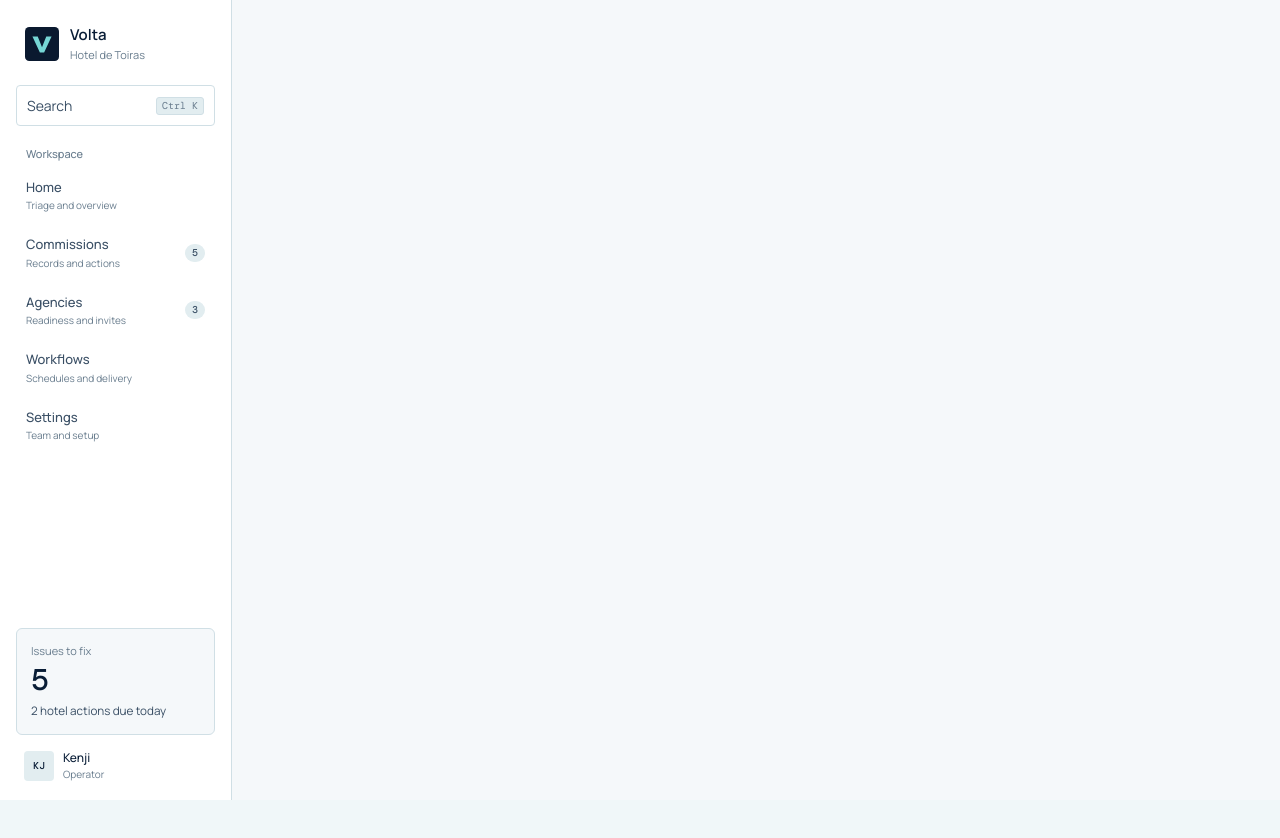
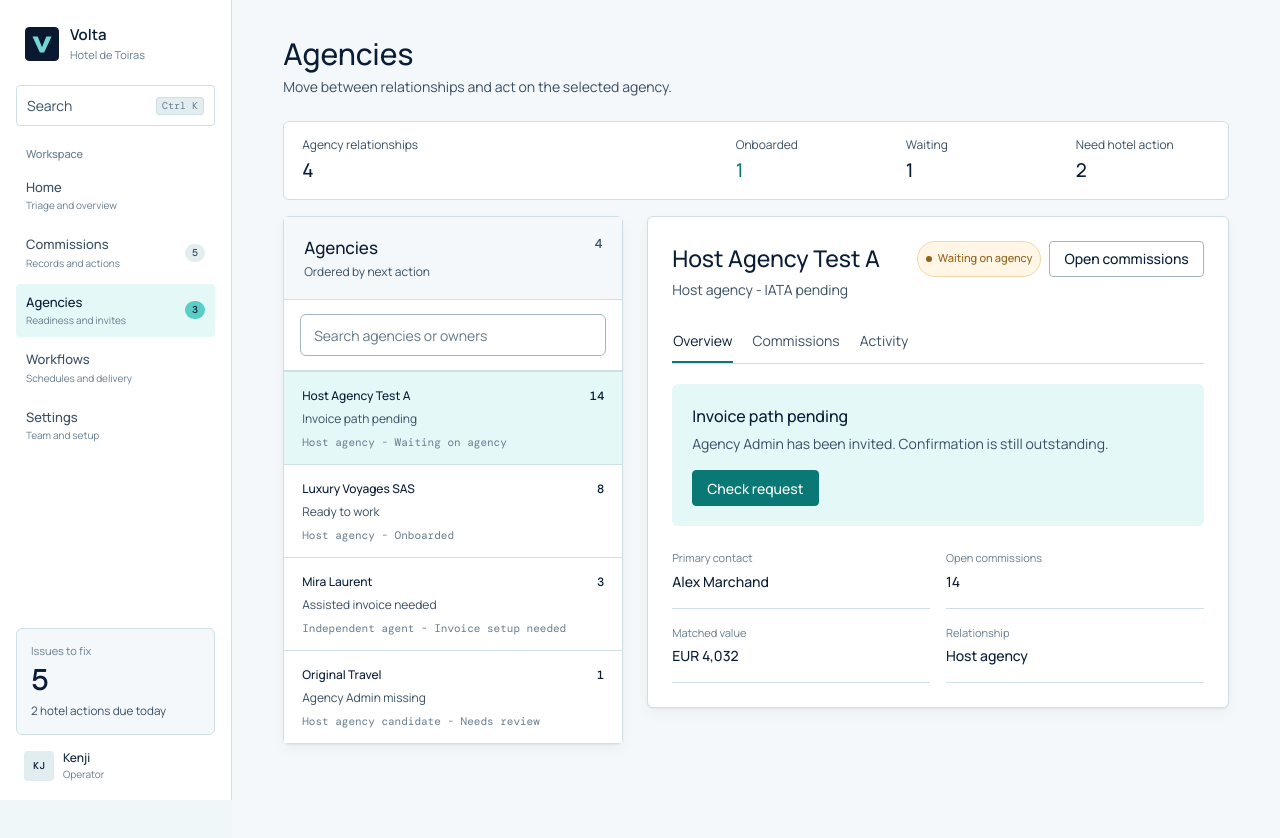
Before and after one commit to KaioKenji/volta-homepage-preview, a plain HTML site: page dashboard/agencies.html in a window 1280 px wide. Before the commit the page ends 800 px from the top, so only its background shows below. Drawn offline with nearby package versions, Linux system fonts and the light colour scheme.

Commit message:
fix(tsp): restore commissions and agencies pages

```diff
--- a/dashboard/agencies.html
+++ b/dashboard/agencies.html
@@ -297,7 +297,21 @@ button{color:inherit}
 const commissionRows=[
   {id:'RES-10491',agency:'Host Agency Test A',stay:'12-17 Mar 2026',amount:'EUR 288',state:'Needs review',kind:'review',owner:'Hotel',source:'OPERA',next:'Choose rate',detail:'Carried rate conflict',secondary:'Agency and import values differ by EUR 38.'},
   {id:'RES-10482',agency:'Elite Voyages Paris',stay:'8-11 Mar 2026',amount:'EUR 310',state:'Needs review',kind:'review',owner:'Hotel',source:'OPERA',next:'Check duplicate',detail:'Possible duplicate',secondary:'Two adjacent booking references may describe the same stay.'},
-  {id:'HOST-A-001…640 tokens truncated…')==='all'?'A':'B'):(['A','B','C'].includes(params.get('variant'))?params.get('variant'):'A'),selectedCommission:params.get('record')||'RES-10491',selectedAgency:params.get('agency')||'host-a',filter:'all',query:''};
+  {id:'HOST-A-001',agency:'Host Agency Test A',stay:'14 open records',amount:'EUR 4,032',state:'Waiting on agency',kind:'wait',owner:'Agency',source:'CSV',next:'Check request',detail:'Invoice path pending',secondary:'Agency Admin has been invited but has not confirmed the invoice route.'},
+  {id:'COM-1147',agency:'Luxury Voyages SAS',stay:'20-24 Mar 2026',amount:'EUR 534',state:'Ready for approval',kind:'ready',owner:'Approver',source:'OHIP',next:'Review record',detail:'Invoice received',secondary:'Hotel review is complete and the record is ready for explicit approval.'},
+  {id:'IND-2041',agency:'Mira Laurent',stay:'4-6 Apr 2026',amount:'EUR 360',state:'Ready to issue',kind:'info',owner:'Hotel',source:'Manual',next:'Prepare invoice',detail:'Assisted invoice',secondary:'Relationship and rate are confirmed.'}
+];
+const agencyRows=[
+  {id:'host-a',name:'Host Agency Test A',type:'Host agency',value:'EUR 4,032',open:'14',state:'Waiting on agency',kind:'wait',contact:'Alex Marchand',iata:'IATA pending',next:'Check request',detail:'Invoice path pending',secondary:'Agency Admin has been invited. Confirmation is still outstanding.'},
+  {id:'luxury',name:'Luxury Voyages SAS',type:'Host agency',value:'EUR 5,820',open:'8',state:'Onboarded',kind:'ready',contact:'Sophie Marchand',iata:'IATA 23561820',next:'Open commissions',detail:'Ready to work',secondary:'Profile, admin, and external invoice path are confirmed.'},
+  {id:'mira',name:'Mira Laurent',type:'Independent agent',value:'EUR 940',open:'3',state:'Invoice setup needed',kind:'info',contact:'Mira Laurent',iata:'No host agency',next:'Request details',detail:'Assisted invoice needed',secondary:'Direct contact is confirmed; invoice details are still missing.'},
+  {id:'original',name:'Original Travel',type:'Host agency candidate',value:'EUR 420',open:'1',state:'Needs review',kind:'review',contact:'No admin contact',iata:'IATA 90234518',next:'Find contact',detail:'Agency Admin missing',secondary:'An authorized contact is required before an invitation can be sent.'}
+];
+const variants={A:'A - Queue + drawer',B:'B - Two-pane workbench',C:'C - Action groups'};
+const params=new URLSearchParams(location.search);
+const isPublished=document.body.classList.contains('published');
+const pathScreen=location.pathname.toLowerCase().includes('agencies')?'agencies':'commissions';
+let state={screen:isPublished?(params.get('screen')==='agencies'||params.get('screen')==='commissions'?params.get('screen'):pathScreen):(params.get('screen')==='agencies'?'agencies':'commissions'),variant:isPublished?(params.get('view')==='all'?'A':'B'):(['A','B','C'].includes(params.get('variant'))?params.get('variant'):'A'),selectedCommission:params.get('record')||'RES-10491',selectedAgency:params.get('agency')||'host-a',filter:'all',query:''};
 /* DEV WIRING MAP: replace these artifact paths with live routes when the app router is connected. */
 const NAV_WIRES=Object.freeze({home:'dashboard/index.html',commissions:'dashboard/commissions.html',agencies:'dashboard/agencies.html',commissionDetail:'dashboard/commission-detail.html',agencyRequest:'dashboard/agencies.html?agency=host-a',commissionQueue:'dashboard/commissions.html?view=issues'});
 const surface=document.getElementById('surface');
```
Also changed, not shown: dashboard/commissions.html (+15 -1 lines).
